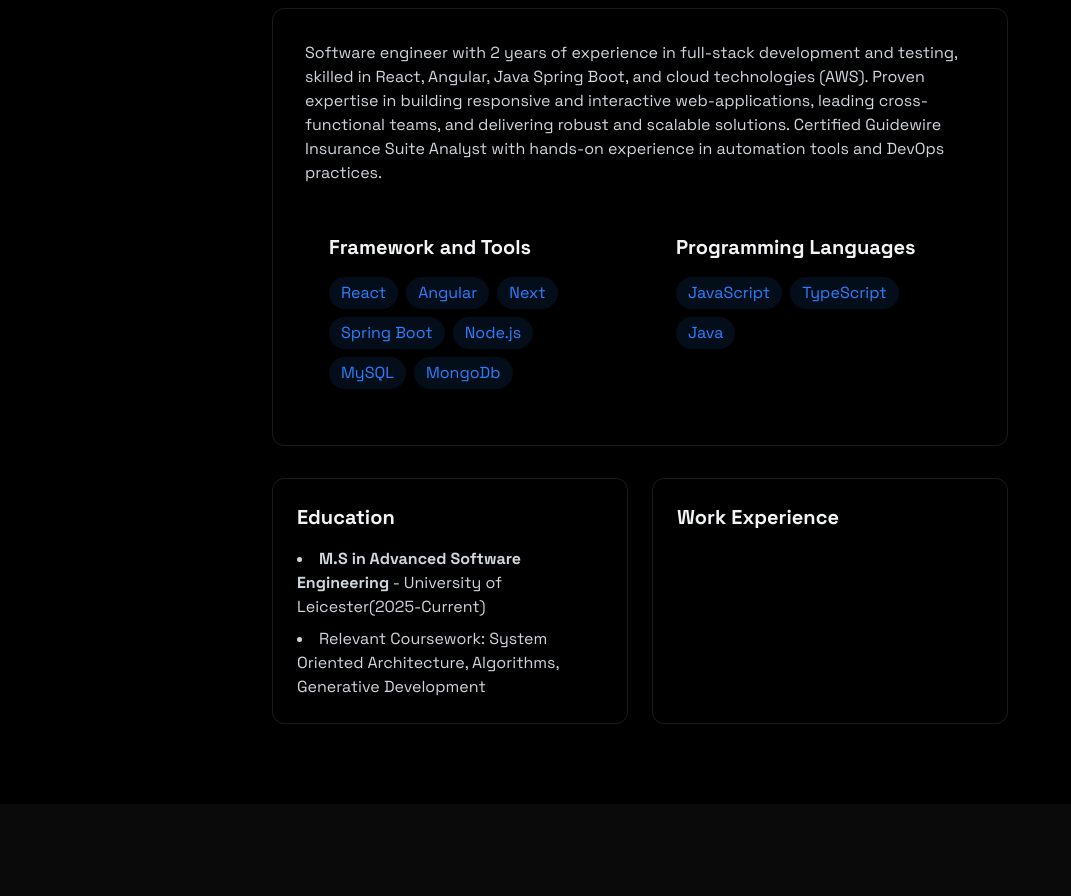
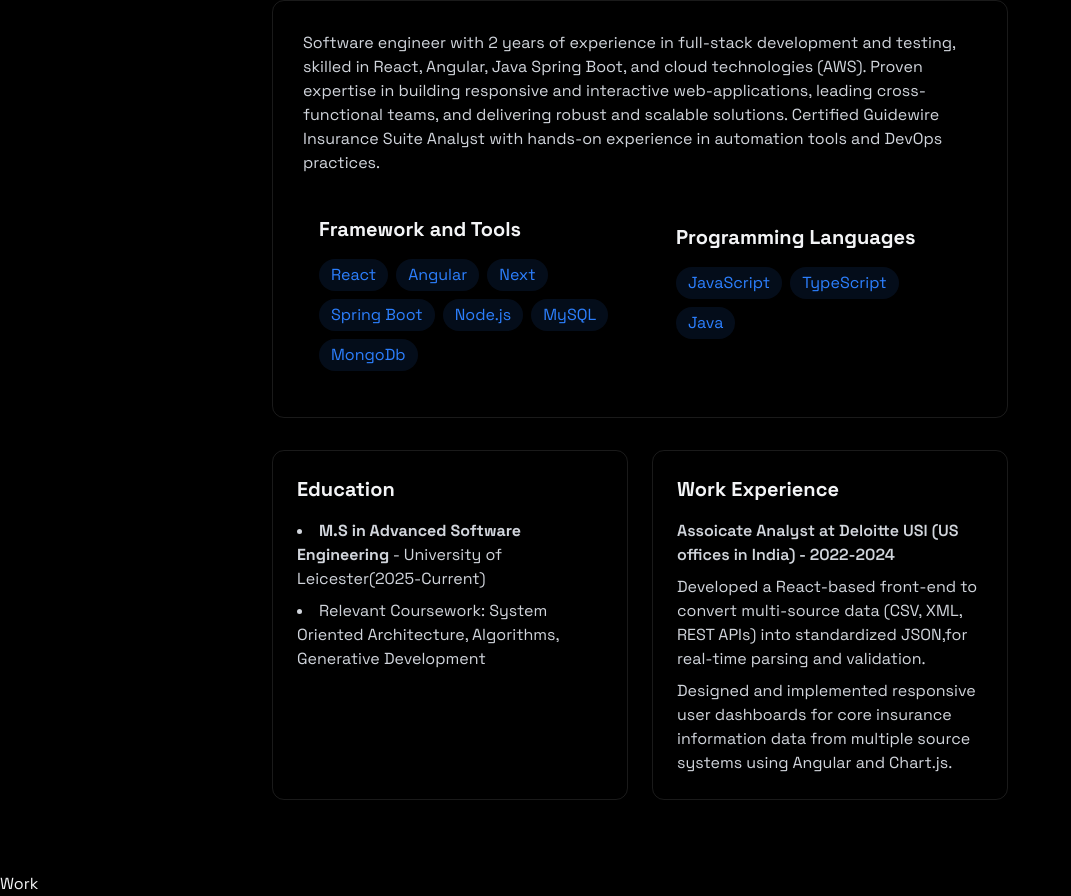
Before and after one commit to stevenovak123/portfolio, a React (Vite) app: page / in a window 1280 px wide. Shown: the part 940-1836 px from the top of the page, without its empty margins (0-1071 px from the left). Before the commit the page ends 1744 px from the top, so only its background shows below. Built offline with nearby package versions, Linux system fonts and the light colour scheme.

Commit message:
updated about.jsx

```diff
--- a/src/App.jsx
+++ b/src/App.jsx
@@ -5,6 +5,7 @@ import NavBar from './components/NavBar';
 import MobileMenu from './components/MobileMenu';
 import Home from './components/sections/Home';
 import About from './components/sections/About';
+import Work from './components/sections/Work'
 const App = () => {
   const [isLoading, setIsLoading] = useState(false);
   const [isMenuOpen, setIsMenuOpen] = useState(false);
@@ -20,6 +21,7 @@ const App = () => {
         <MobileMenu menuOpen={isMenuOpen} setIsMenuOpen={setIsMenuOpen} />
         <Home />
         <About />
+        <Work />
       </div>
     </>
   );
--- a/src/components/sections/About.jsx
+++ b/src/components/sections/About.jsx
@@ -14,13 +14,13 @@ const About = () => {
   return (
     <section
       id='about'
-      className='min-h-screen flex items-center justify-center py-20'
+      className='min-h-screen flex items-center justify-center py-18'
     >
       <div className='max-w-3xl mx-auto px-4'>
         <h2 className='text-3xl font-bold mb-8 bg-gradient-to-r from-blue-500 to-cyan-400 bg-clip-text text-transparent text-center'>
           About Me.
         </h2>
-        <div className='rounded-xl p-8 border-white/10 border hover:-translate-y-1 transition-all'>
+        <div className='rounded-xl p-7.5 border-white/10 border hover:-translate-y-1 transition-all'>
           <p className='text-gray-300 mb-6'>
             Software engineer with 2 years of experience in full-stack
             development and testing, skilled in React, Angular, Java Spring
@@ -31,7 +31,7 @@ const About = () => {
             experience in automation tools and DevOps practices.{' '}
           </p>
           <div className='grid grid-cols-1 md:grid-cols-2 gap-6'>
-            <div className='rounded-xl p-6 hover:-translate-y-1 transition-all'>
+            <div className='rounded-xl p-4 hover:-translate-y-1 transition-all'>
               <h3 className='text-xl font-bold mb-4'>Framework and Tools </h3>
               <div className='flex flex-wrap gap-2'>
                 {tools.map((tech, key) => (
@@ -75,6 +75,24 @@ const About = () => {
           </div>
           <div className='p-6 rounded-xl border-white/10 border hover:-translate-y-1 transition all'>
             <h3 className='text-xl font-bold mb-4'>Work Experience </h3>
+            <div className='space-y-3 text-gray-300'>
+              <div className=''>
+                <h4 className='font-semibold pb-2'>
+                  Assoicate Analyst at Deloitte USI (US offices in India) -
+                  2022-2024
+                </h4>
+                <p className='pb-2'>
+                  Developed a React-based front-end to convert multi-source data
+                  (CSV, XML, REST APIs) into standardized JSON,for real-time
+                  parsing and validation.
+                </p>
+                <p>
+                  Designed and implemented responsive user dashboards for core
+                  insurance information data from multiple source systems using
+                  Angular and Chart.js.
+                </p>
+              </div>
+            </div>
           </div>
         </div>
       </div>
```
